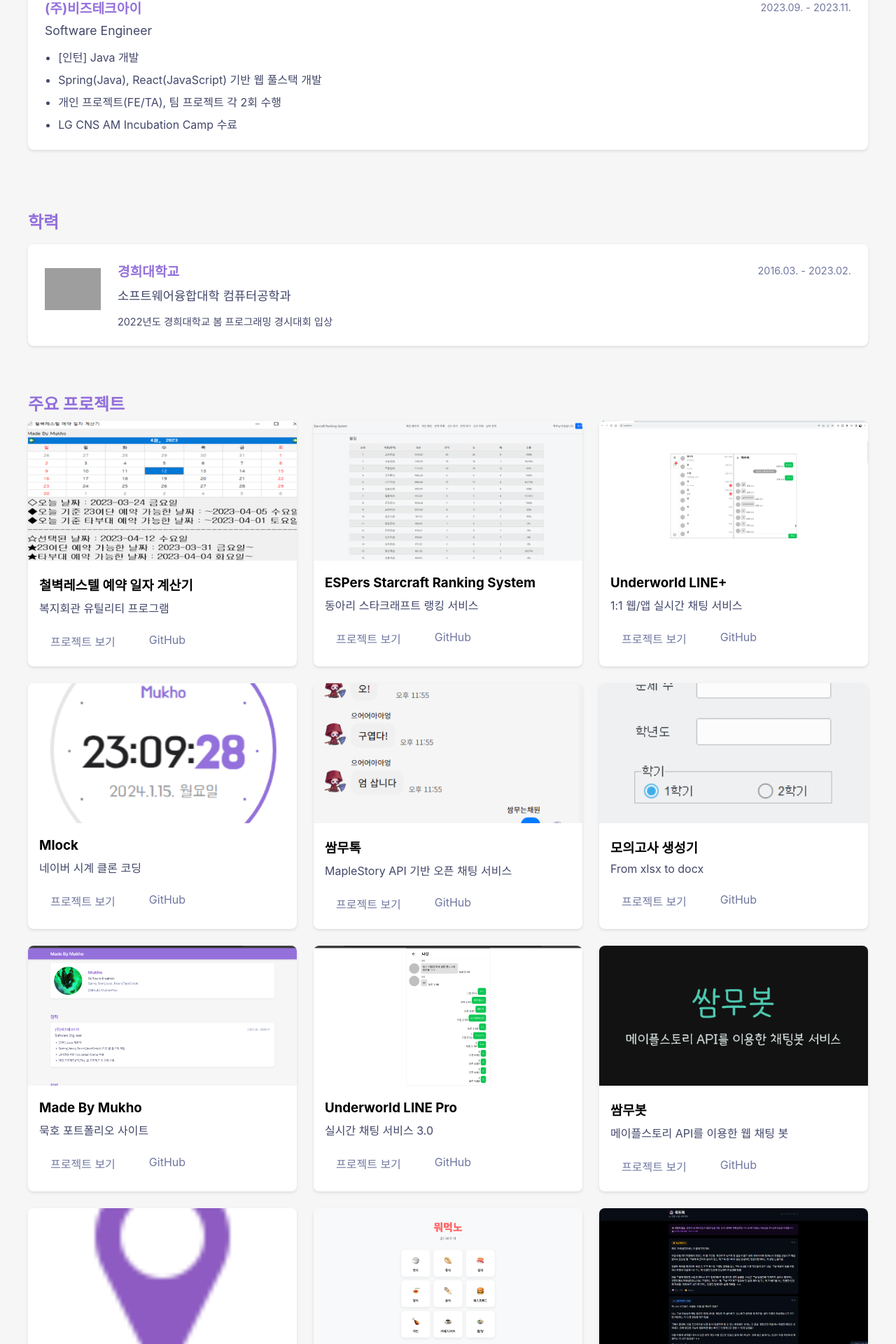
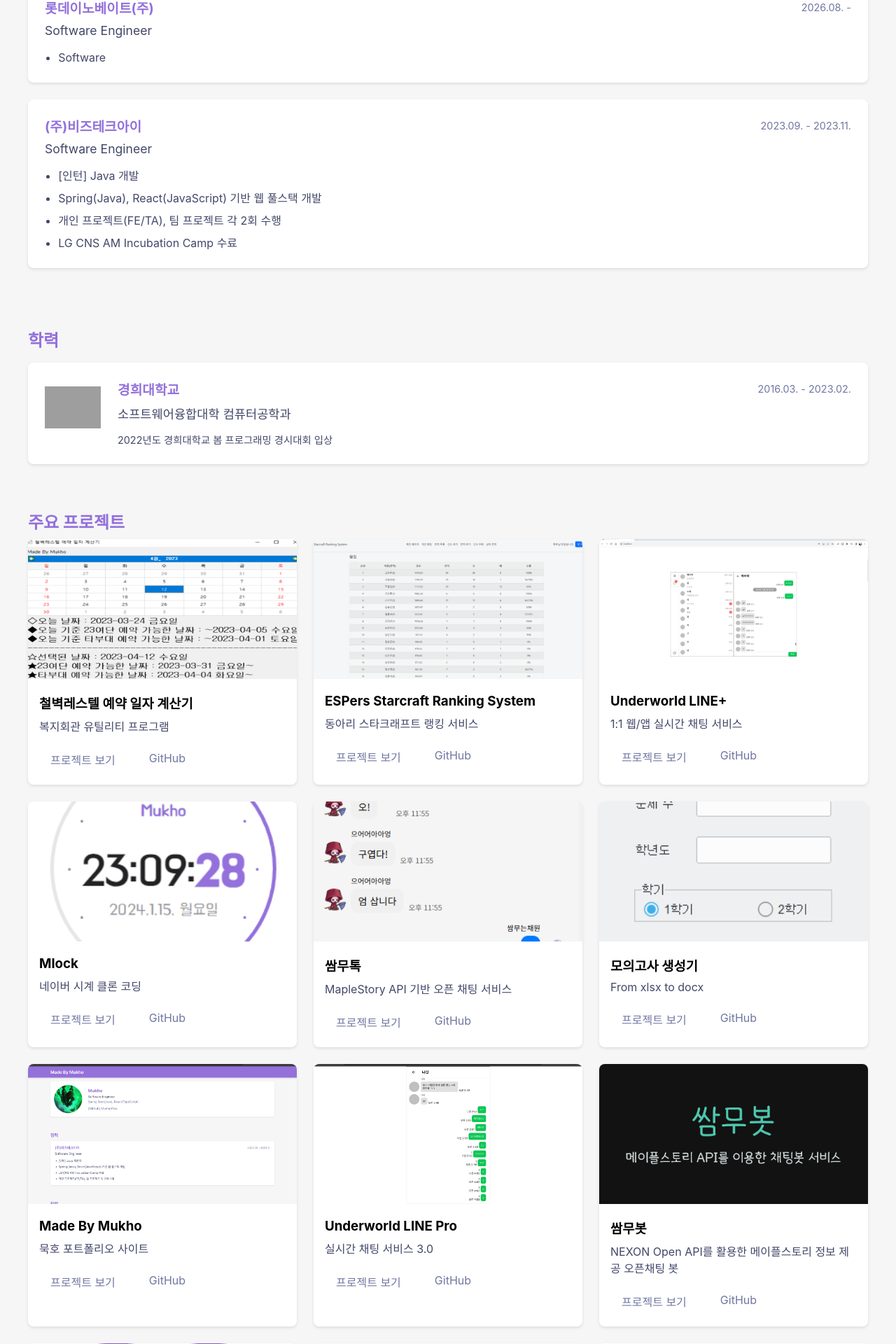
Before and after one commit to Made-By-Mukho/made-by-mukho.github.io, a React (Create React App) app: page / in a window 1280 px wide. Shown: the part 717-2637 px from the top of the page at 70% size. Built offline with nearby package versions, Linux system fonts and the light colour scheme; grey boxes are pictures that could not be loaded.

Commit message:
Chore: 데이터 수정 - 오탈자 및 프로젝트 설명 수정 - 경력 추가 및 내림차순 출력

```diff
--- a/src/components/ExperienceSection.tsx
+++ b/src/components/ExperienceSection.tsx
@@ -7,7 +7,9 @@
     <Section>
       <SectionTitle>경력</SectionTitle>
       <ExperienceGrid>
-        {experiences.map((experience) => (
+        {experiences
+          .toSorted((a, b) => b.id - a.id)
+          .map((experience) => (
             <ExperienceCard key={experience.id}>
               <CardHeader>
                 <CompanyName>{experience.company}</CompanyName>
--- a/src/data/Educations.ts
+++ b/src/data/Educations.ts
@@ -17,7 +17,7 @@
   },
   {
     id: 3,
-    title: "KB국민은행 IT아카데미 IT’s Your Life 3기",
+    title: "KB국민은행 IT아카데미 IT's Your Life 3기",
     institution: "멀티캠퍼스",
     period: "2023.03. - 2023.05.",
     description: "Spring 핵심 모듈 기반 웹/앱 어플리케이션 개발 학습",
--- a/src/data/Experiences.ts
+++ b/src/data/Experiences.ts
@@ -13,4 +13,11 @@
       "LG CNS AM Incubation Camp 수료",
     ],
   },
+  {
+    id: 2,
+    company: "롯데이노베이트(주)",
+    role: "Software Engineer",
+    period: "2026.08. -",
+    description: ["Software"],
+  },
 ];
--- a/src/data/Projects.ts
+++ b/src/data/Projects.ts
@@ -15,7 +15,7 @@
 import mootprint from "../assets/images/mootprint.png";
 // import potensimul from "../assets/images/potensimul.png";
 import meomeokno from "../assets/images/meomeokno.png";
-import muktbook from "../assets/images/muktbook.png";
+// import muktbook from "../assets/images/muktbook.png";
 import cafficiency from "../assets/images/cafficiency.png";
 
 export const projects: Project[] = [
@@ -94,7 +94,7 @@
   {
     id: 10,
     title: "쌈무봇",
-    description: "메이플스토리 API를 이용한 웹 채팅 봇",
+    description: "NEXON Open API를 활용한 메이플스토리 정보 제공 오픈채팅 봇",
     imageUrl: smweb,
     projectUrl: "https://ssammubot.vercel.app/",
     githubUrl: "https://github.com/mukhoplus/ssammubot-web",
@@ -102,7 +102,7 @@
   {
     id: 11,
     title: "MootPrint",
-    description: "발자취를 기록하는 위치 기반 모바일 서비스",
+    description: "발자취를 기록하는 위치 기록 애플리케이션",
     imageUrl: mootprint,
     projectUrl: "https://github.com/mukhoplus/MootPrint-Archive",
     githubUrl: "https://github.com/mukhoplus/MootPrint-Archive",
@@ -118,20 +118,20 @@
   {
     id: 13,
     title: "뭐먹노",
-    description: "무작위 식당 추천 서비스",
+    description: "위치 기반 무작위 식당 추천 서비스",
     imageUrl: meomeokno,
     projectUrl:
       "https://drive.google.com/file/d/1mP3sWAPygWoesRX7Prt-rllEzjk9Ifbp/view?usp=drive_link",
     githubUrl: "https://github.com/mukhoplus/meomeokno",
   },
-  {
-    id: 14,
-    title: "Muktbook",
-    description: "자체 제작 Moltbook",
-    imageUrl: muktbook,
-    projectUrl: "https://muktbook.vercel.app/",
-    githubUrl: "https://github.com/mukhoplus/",
-  },
+  // {
+  //   id: 14,
+  //   title: "Muktbook",
+  //   description: "자체 제작 Moltbook",
+  //   imageUrl: muktbook,
+  //   projectUrl: "https://muktbook.vercel.app/",
+  //   githubUrl: "https://github.com/mukhoplus/",
+  // },
   {
     id: 15,
     title: "카성비",
```
Lines whose indentation alone changed are shown as unchanged.
